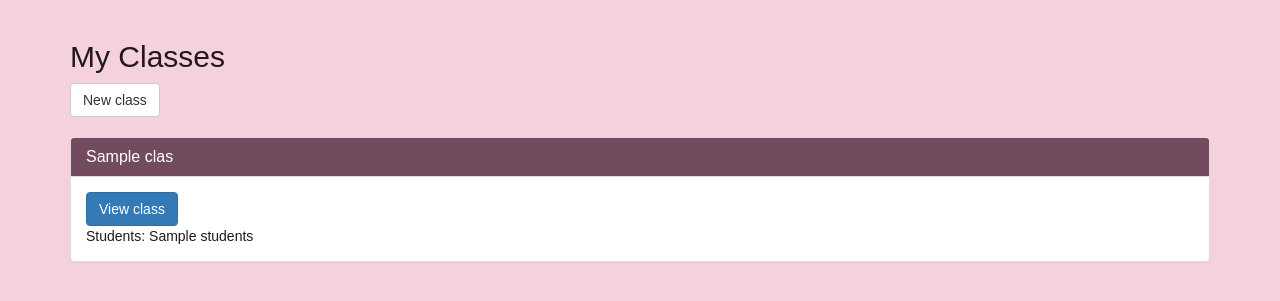
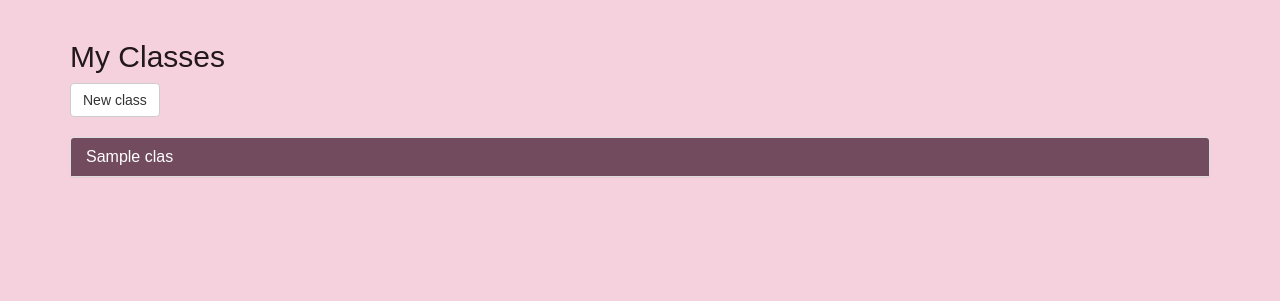
Before and after one commit to anyakeller/rocket-sammies, a Flask app: template templates/class.html in a window 1280 px wide. Shown: the part 52-353 px from the top of the page. Run offline with Flask 2, Linux system fonts and the light colour scheme; the template is opened without the code that fills it: most values are stand-ins (such as "Sample title", 1, 10 or a date in 2020); some libraries are stand-ins or nearby versions.

Commit message:
made panels collapse instead of collapse in, thought it looked better that way / cleaner

```diff
--- a/templates/class.html
+++ b/templates/class.html
@@ -50,10 +50,10 @@
                     <a data-toggle="collapse" data-parent="#classes" href="#{{ class["cid"] }}">{{ class["name"] }}</a>
                 </h4>
             </div>
-            <div id="{{ class["cid"] }}" class="panel-collapse collapse in">
+            <div id="{{ class["cid"] }}" class="panel-collapse collapse">
                 <div class="panel-body">
-                    <a href="/class/{{ class["cid"] }}" class="btn btn-primary">View class</a><br>
-                    Students: {{ class["students"] }}
+                    <a href="/class/{{ class["cid"] }}" class="btn btn-primary">View class</a><br><br>
+                       Students: {{ class["students"] }}
                 </div>
             </div>
         </div>
```
